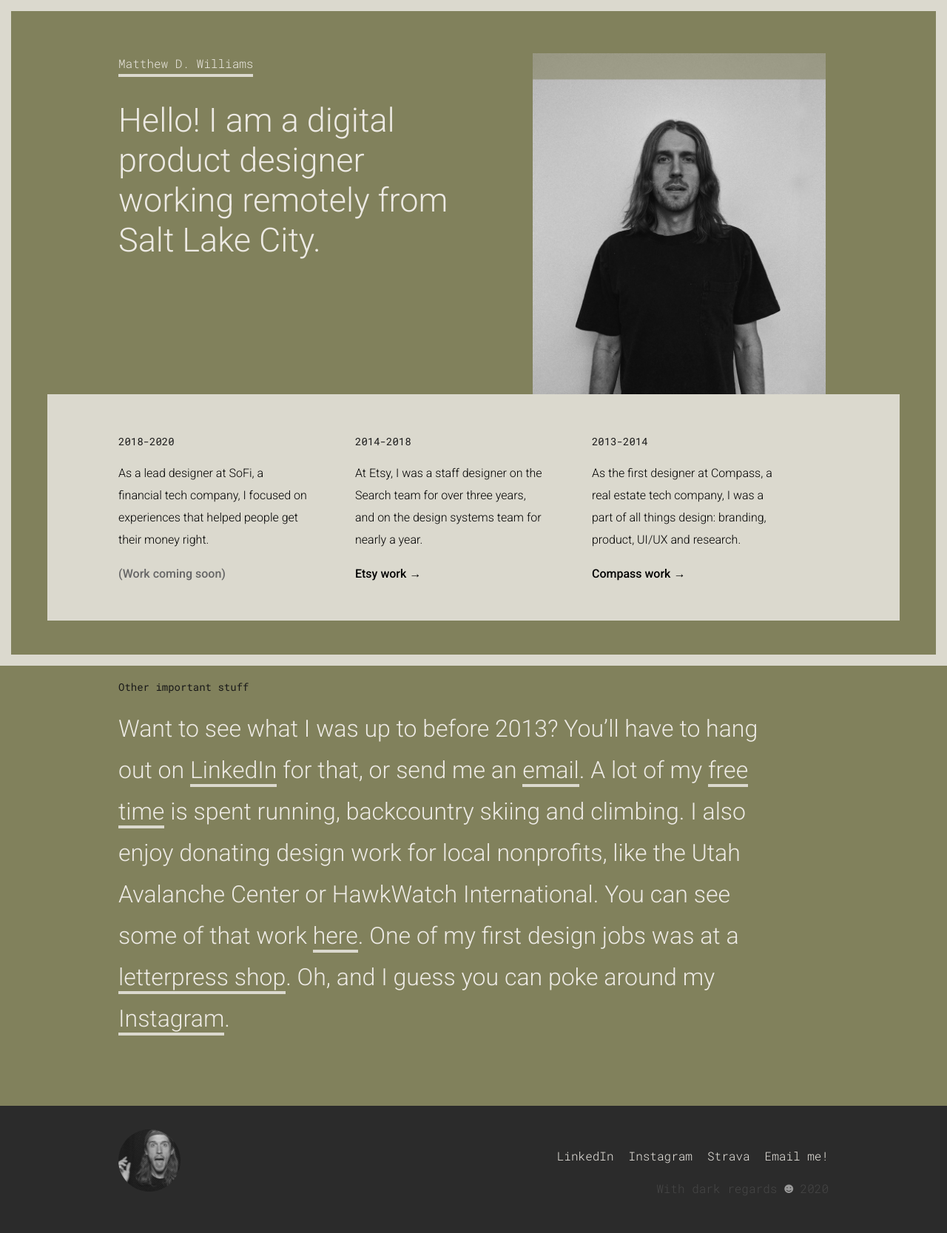
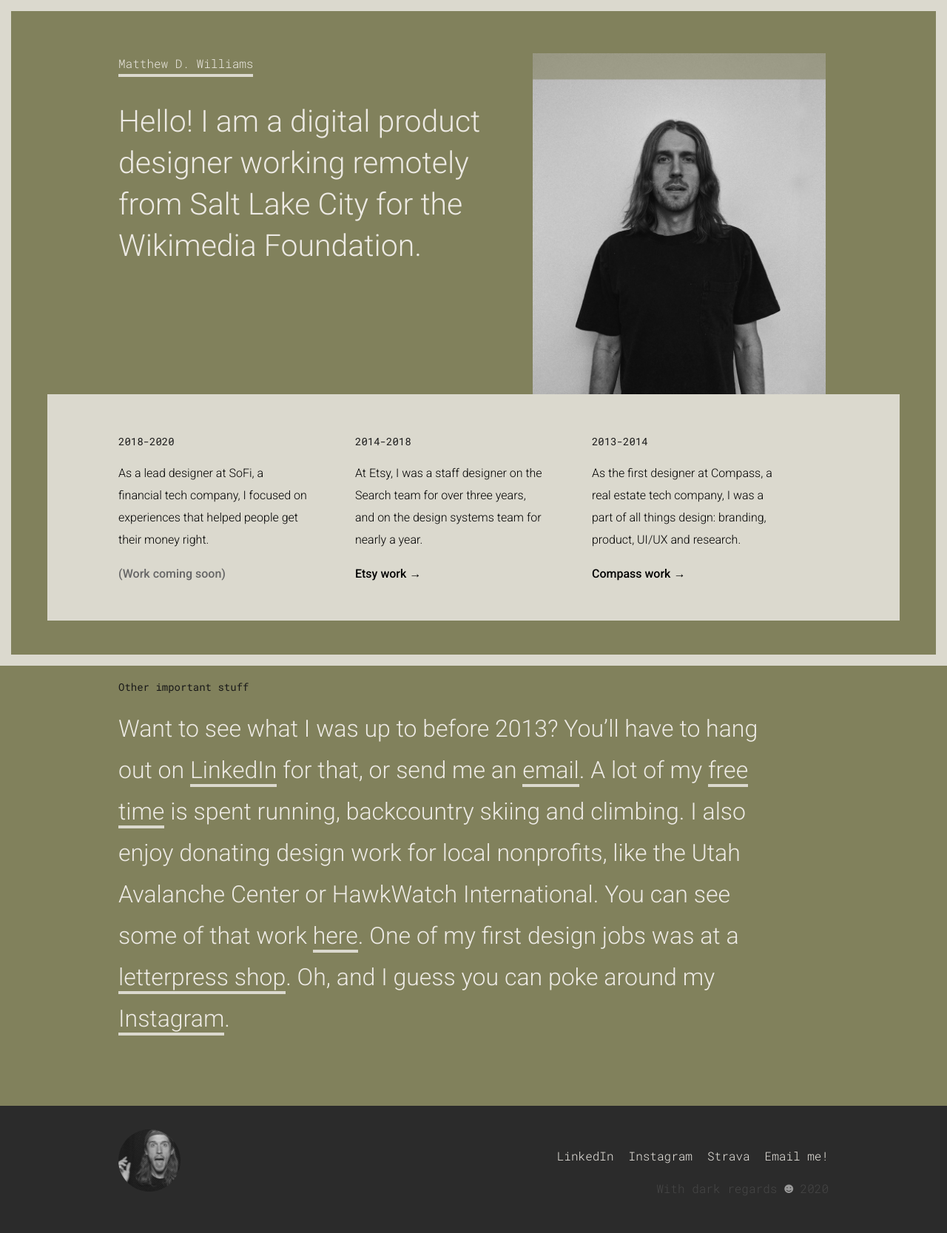
Before and after one commit to derrellwilliams/portfolio_v7, a Jekyll site: the page built from index.html, in a window 1280 px wide. Shown: the whole page at 74% size. Built offline with Jekyll 4.4.1, drawn with Linux system fonts in a browser that asks for light colours; the list of posts is cut into pages by our own code.

Commit message:
copy change

```diff
--- a/css/sass/typography.scss
+++ b/css/sass/typography.scss
@@ -1,8 +1,8 @@
 h1 {
-	font-size: 45px;
+	font-size: 41px;
 	font-family: 'Roboto', 'helvetica';
 	font-weight: 300;
-	line-height: 54px;
+	line-height: 56px;
 	color: #EDEAE4;
 }
 
--- a/index.html
+++ b/index.html
@@ -8,8 +8,7 @@ layout: default
   <div class="clearfix">
     <div class="col lg-col-8 md-col-7 sm-col-12 mt1 lg-pr4 md-pr4 sm-pr0">
       <h3 class="mt0"> <a class="border-bottom-tan logotype" href="#">Matthew D. Williams</a> </h3>
-      <h1 class="mt3"> Hello! I am a digital product designer working remotely from Salt Lake City.
- </h1>
+      <h1 class="mt3"> Hello! I am a digital product designer working remotely from Salt Lake City for the Wikimedia Foundation.</h1>
     </div>
     <div class="col lg-col-4 md-col-5 sm-col-12 image-padding mt1">
        <img class="full-width" data-echo="/images/profile_image.jpg">
```
